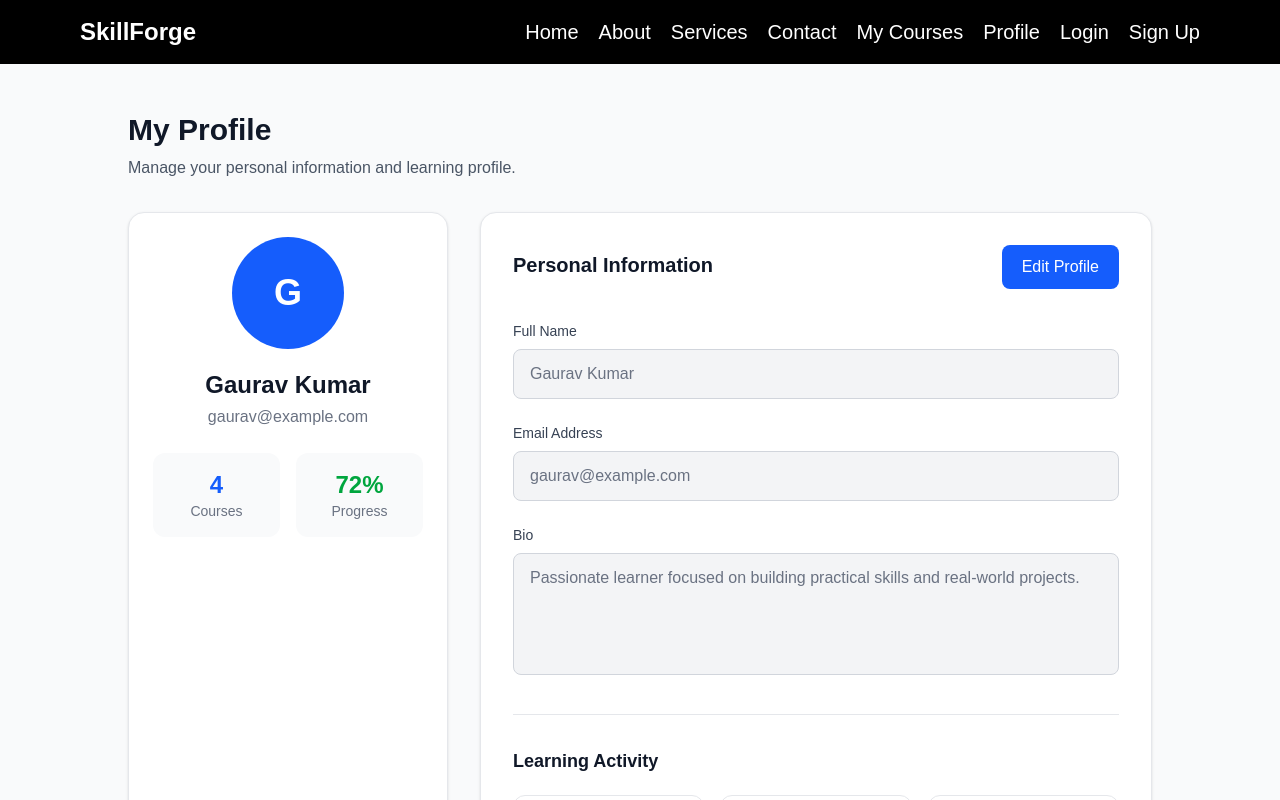
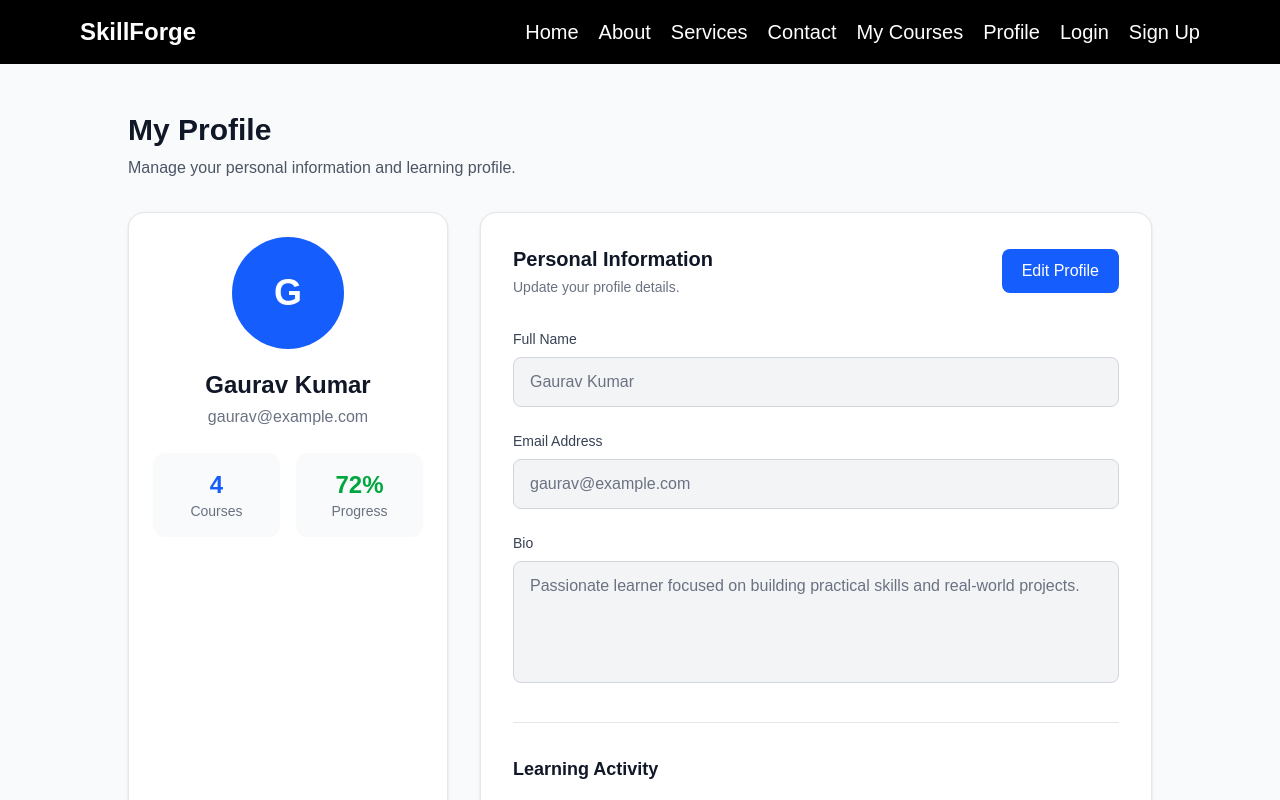
Before and after one commit to gauravkumar2005/SkillForge, a Next.js app: page /profile in a window 1280 px wide. Shown: the top 800 px of the page. Built offline with nearby package versions, Linux system fonts and the light colour scheme.

Commit message:
update profile page

```diff
--- a/src/app/profile/page.jsx
+++ b/src/app/profile/page.jsx
@@ -114,7 +114,7 @@ export default function ProfilePage() {
                   Personal Information
                 </h2>
                 <p className="text-sm text-gray-500 mt-1">
-
+                  Update your profile details.
                 </p>
               </div>
 
```
